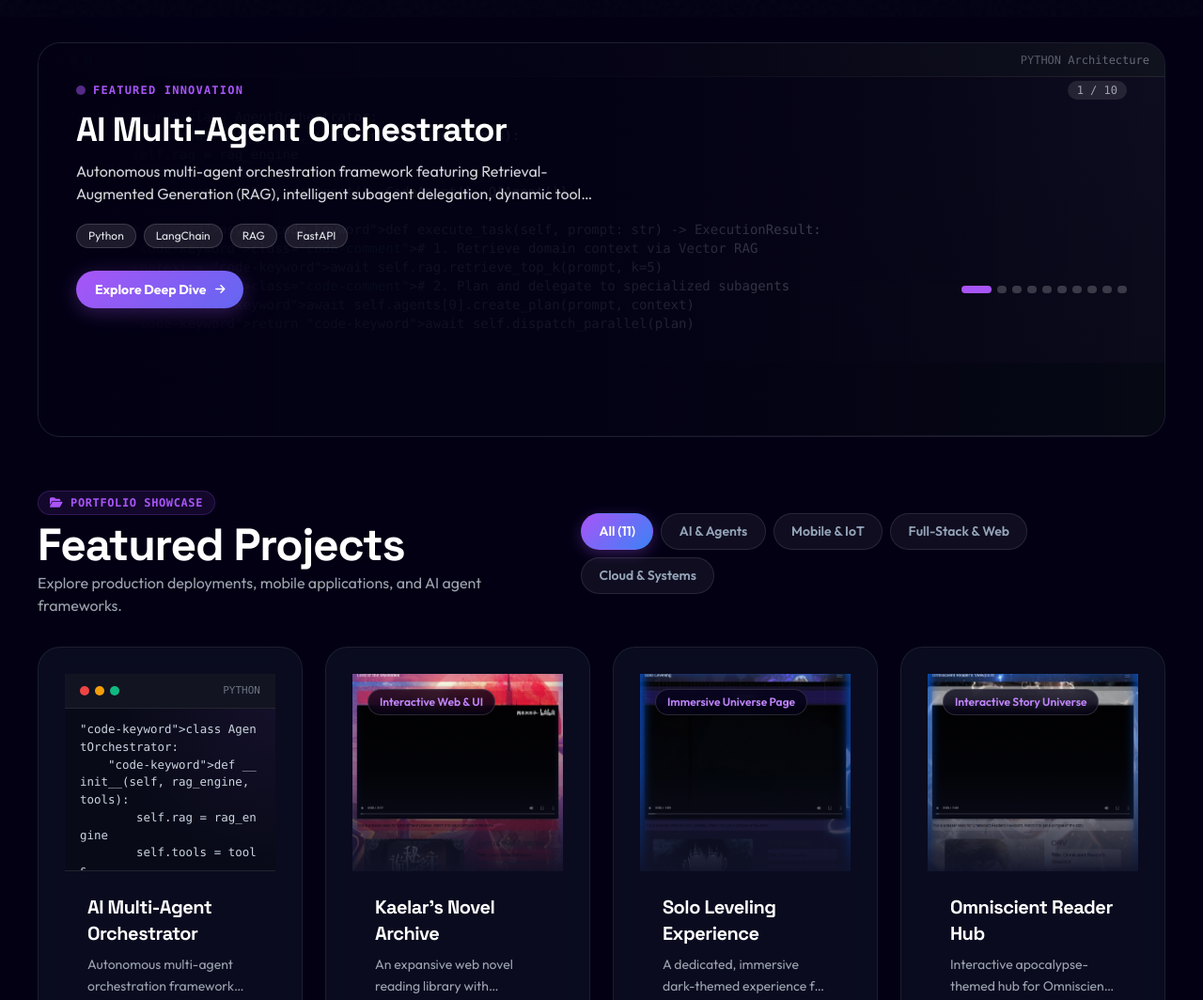
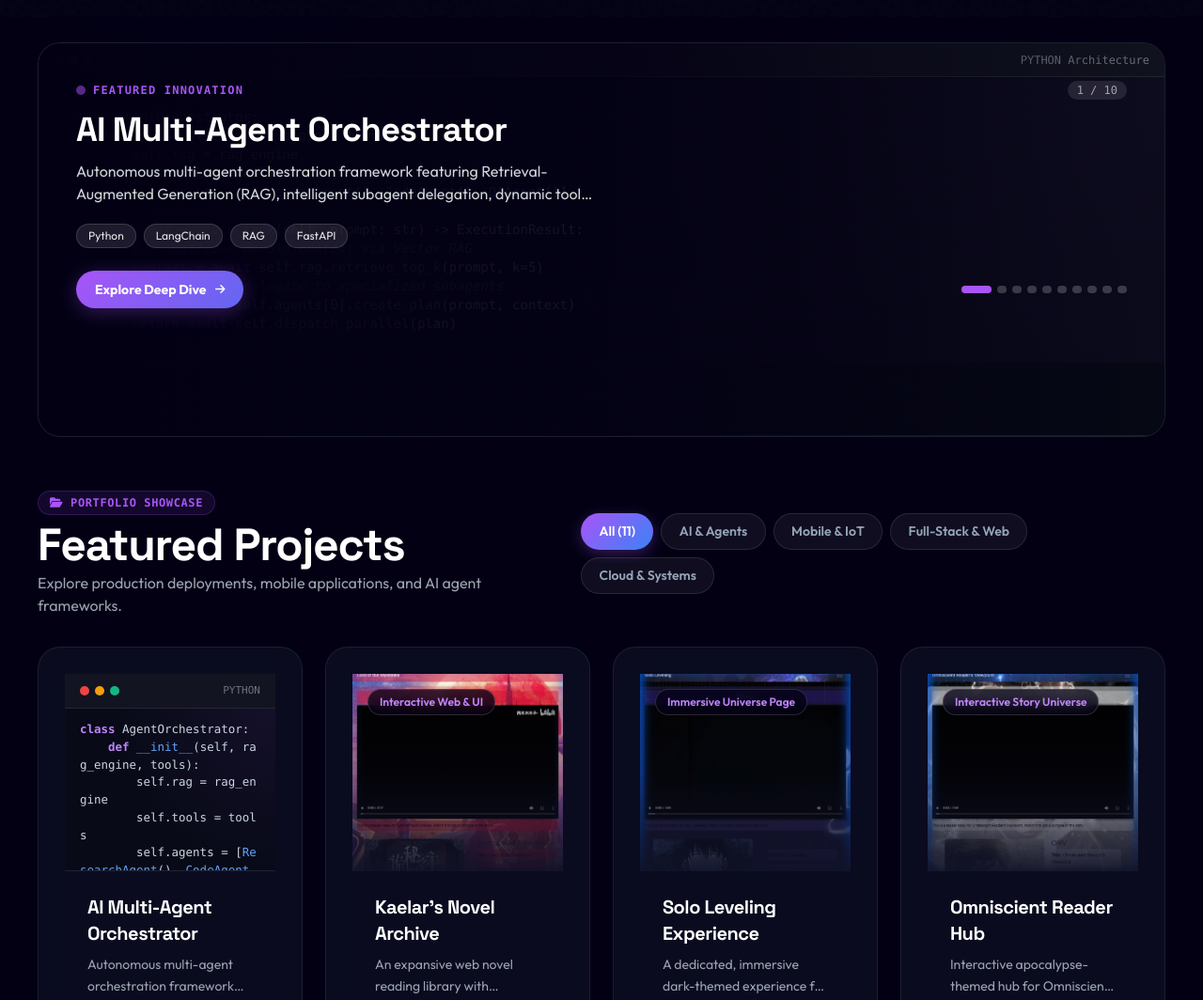
Before and after one commit to anasmouquinee/port, a website: page index.html in a window 1280 px wide. Shown: the part 782-1846 px from the top of the page at 94% size. Drawn offline with nearby package versions, Linux system fonts and the light colour scheme.

Commit message:
fix(highlighter): fix regex tokenization in code snippets and force cache busting version 2.1

```diff
--- a/index.html
+++ b/index.html
@@ -378,7 +378,7 @@
   </div>
 
   <!-- Script Execution -->
-  <script src="script.js"></script>
+  <script src="script.js?v=2.1"></script>
 </body>
 
 </html>
--- a/script.js
+++ b/script.js
@@ -527,12 +527,32 @@ function highlightCode(code, lang) {
     .replace(/</g, '&lt;')
     .replace(/>/g, '&gt;');
 
-  // comments
-  esc = esc.replace(/(#.*|\/\/.*)/g, '<span class="code-comment">$1</span>');
-  // keywords
-  esc = esc.replace(/\b(class|def|return|async|await|import|export|from|const|let|var|function|with|as|Future|final|StateNotifier)\b/g, '<span class="code-keyword">$1</span>');
-  // strings
-  esc = esc.replace(/(['"][^'"]*['"])/g, '<span class="code-string">$1</span>');
+  const tokens = [];
+
+  // Match comments first
+  esc = esc.replace(/(#.*|\/\/.*)/g, (match) => {
+    const placeholder = `___TOK_COM_${tokens.length}___`;
+    tokens.push(`<span class="code-comment">${match}</span>`);
+    return placeholder;
+  });
+
+  // Match strings
+  esc = esc.replace(/("(?:\\.|[^"\\])*"|'(?:\\.|[^'\\])*')/g, (match) => {
+    const placeholder = `___TOK_STR_${tokens.length}___`;
+    tokens.push(`<span class="code-string">${match}</span>`);
+    return placeholder;
+  });
+
+  // Match keywords
+  esc = esc.replace(/\b(class|def|return|async|await|import|export|from|const|let|var|function|with|as|Future|final|StateNotifier|void|public|private|new|try|catch|if|else)\b/g, '<span class="code-keyword">$1</span>');
+
+  // Match function calls
+  esc = esc.replace(/\b([a-zA-Z0-9_]+)(?=\s*\()/g, '<span class="code-func">$1</span>');
+
+  // Restore tokens
+  tokens.forEach((token, idx) => {
+    esc = esc.replace(`___TOK_COM_${idx}___`, token).replace(`___TOK_STR_${idx}___`, token);
+  });
 
   return esc;
 }
```
